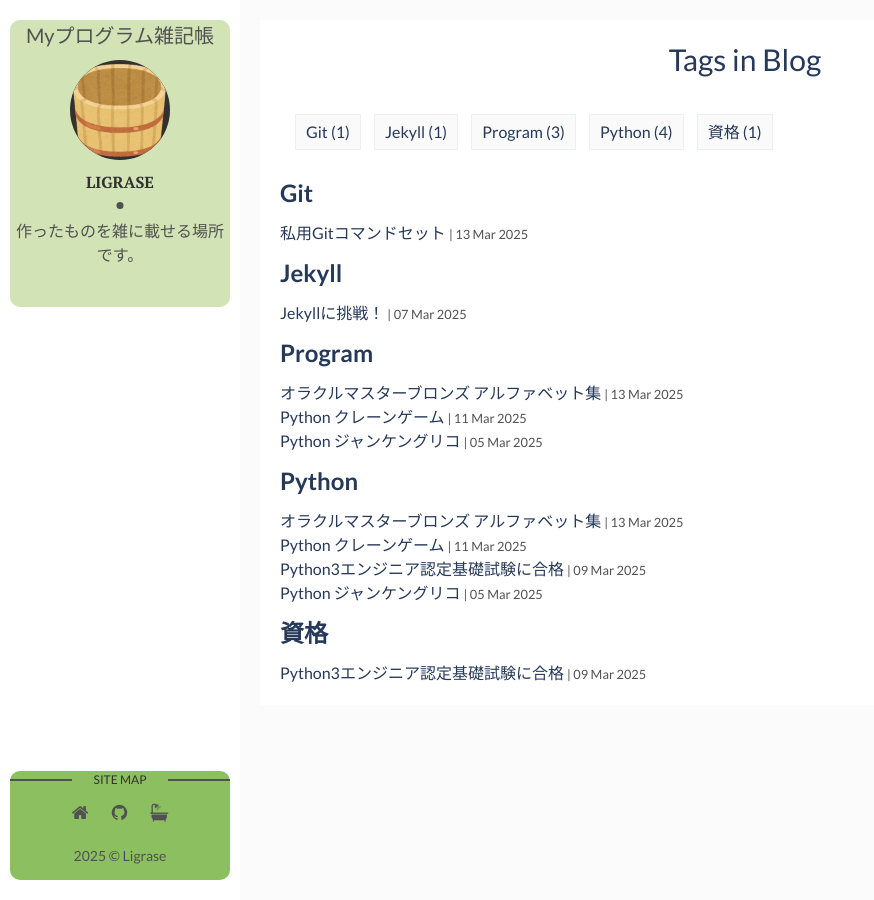
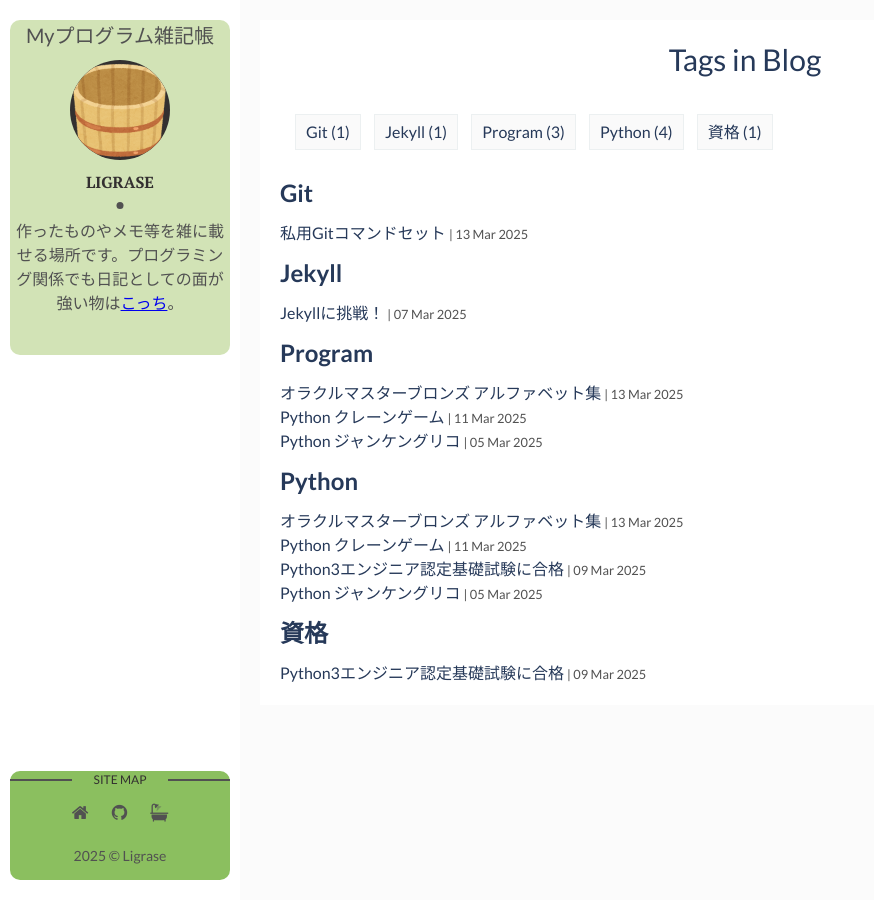
Before and after one commit to Liqrase/diary-1, a Jekyll site: the page built from tags.html, in a window 1280 px wide. Shown: the whole page, without its empty margins (0-874 px from the left). Built offline with Jekyll 4.4.1, drawn with Linux system fonts in a browser that asks for light colours.

Commit message:
250325-a

```diff
--- a/_config.yml
+++ b/_config.yml
@@ -9,7 +9,7 @@ site-twitter: #if your site has a twitter account, enter it here
 # Author Settings
 author: Ligrase # add your name
 author-img: ofuro_oke_wood.png # add your photo
-about-author: 作ったものを雑に載せる場所です。 # add description
+about-author: 作ったものやメモ等を雑に載せる場所です。プログラミング関係でも日記としての面が強い物は<a href="https://liqrase.github.io/diary-3">こっち</a>。 # add description
 social-twitter: # add your Twitter handle
 social-facebook: # add your Facebook handle
 social-github: # add your Github handle
```
